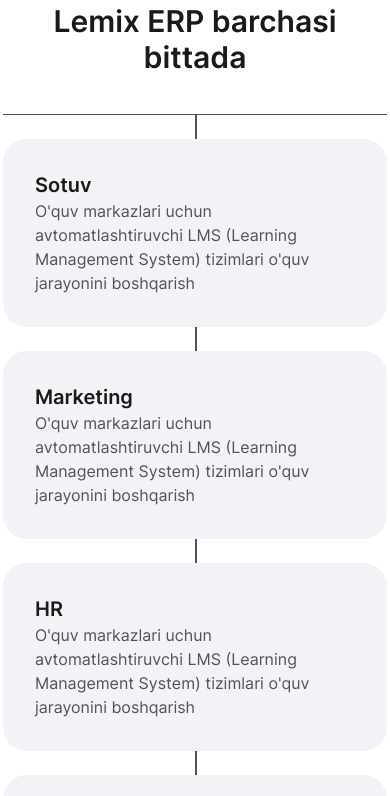
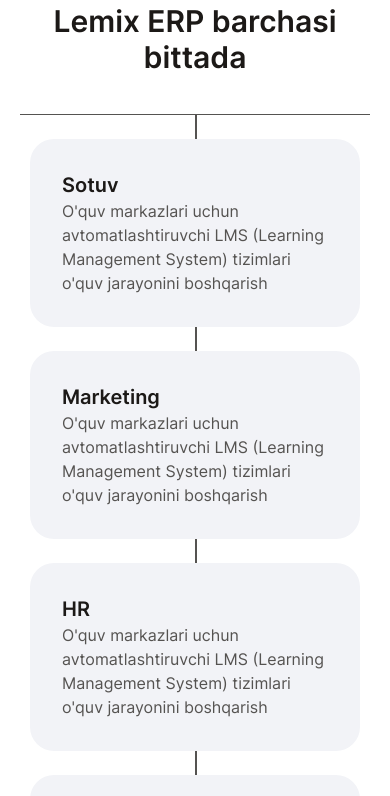
Before and after one commit to Soliha17/lemix, a React (Vite) app: page /erp in a window 390 px wide. Shown: the part 4220-5016 px from the top of the page. Built offline with nearby package versions, Linux system fonts and the light colour scheme.

Commit message:
Refactor: erp page's style issues

```diff
--- a/src/index.css
+++ b/src/index.css
@@ -125,7 +125,7 @@ h6 {
   text-transform: capitalize;
 }
 
-.navbar-tabs .css-11eugco-MuiTabs-root{
+.navbar-tabs .css-11eugco-MuiTabs-root {
   min-height: 41px !important;
 }
 
@@ -428,11 +428,15 @@ h6 {
   .all-one-card {
     flex-basis: calc(50% - 24px);
   }
+
+  .all-in-one-container::before {
+    left: 0;
+  }
 }
 
 @media (max-width: 600px) {
   .all-one-card {
-    flex-basis: 100%;
+    flex-basis: calc(100% - 20px) !important;
   }
 }
 
--- a/src/ui/components/Sections/AllOneErp.jsx
+++ b/src/ui/components/Sections/AllOneErp.jsx
@@ -38,9 +38,8 @@ const AllOneErp = () => {
   return (
     <div className="mt-16 md:mt-24 lg:mt-20">
       <SectionName name="Lemix ERP barchasi bittada" />
-      <div className="mt-16 flex flex-col items-center md:mt-24 lg:mt-20">
-        {/* <img src={mapVector} alt="mapVector" /> */}
-        <div className="all-in-one-container flex flex-wrap justify-between gap-6">
+      <div className="mt-16 md:mt-24 lg:mt-20">
+        <div className="all-in-one-container flex flex-wrap justify-center gap-6">
           {allOneErp.map((card) => (
             <AllOneCard key={card.id} id={card.id} title={card.title} text={card.text} />
           ))}
--- a/src/ui/components/Sections/OpportunityErp.jsx
+++ b/src/ui/components/Sections/OpportunityErp.jsx
@@ -26,7 +26,7 @@ const OpportunityErp = () => {
       <div className="relative mt-6 md:mt-8 lg:mt-10">
         <Carousel
           swipeable={false}
-          draggable={false}
+          draggable={true}
           showDots={true}
           arrows={false}
           dotListClass="opportunity-dots"
```
